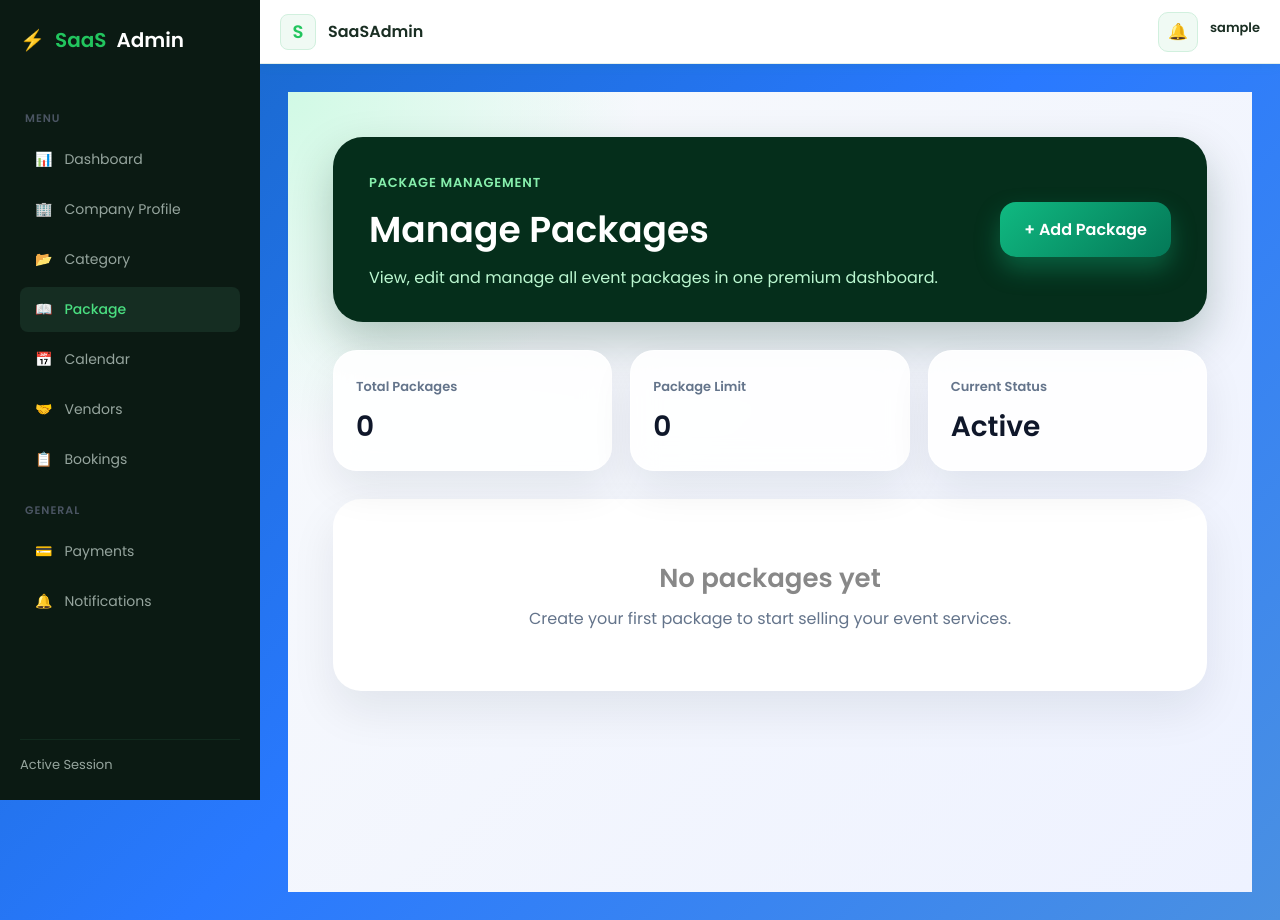
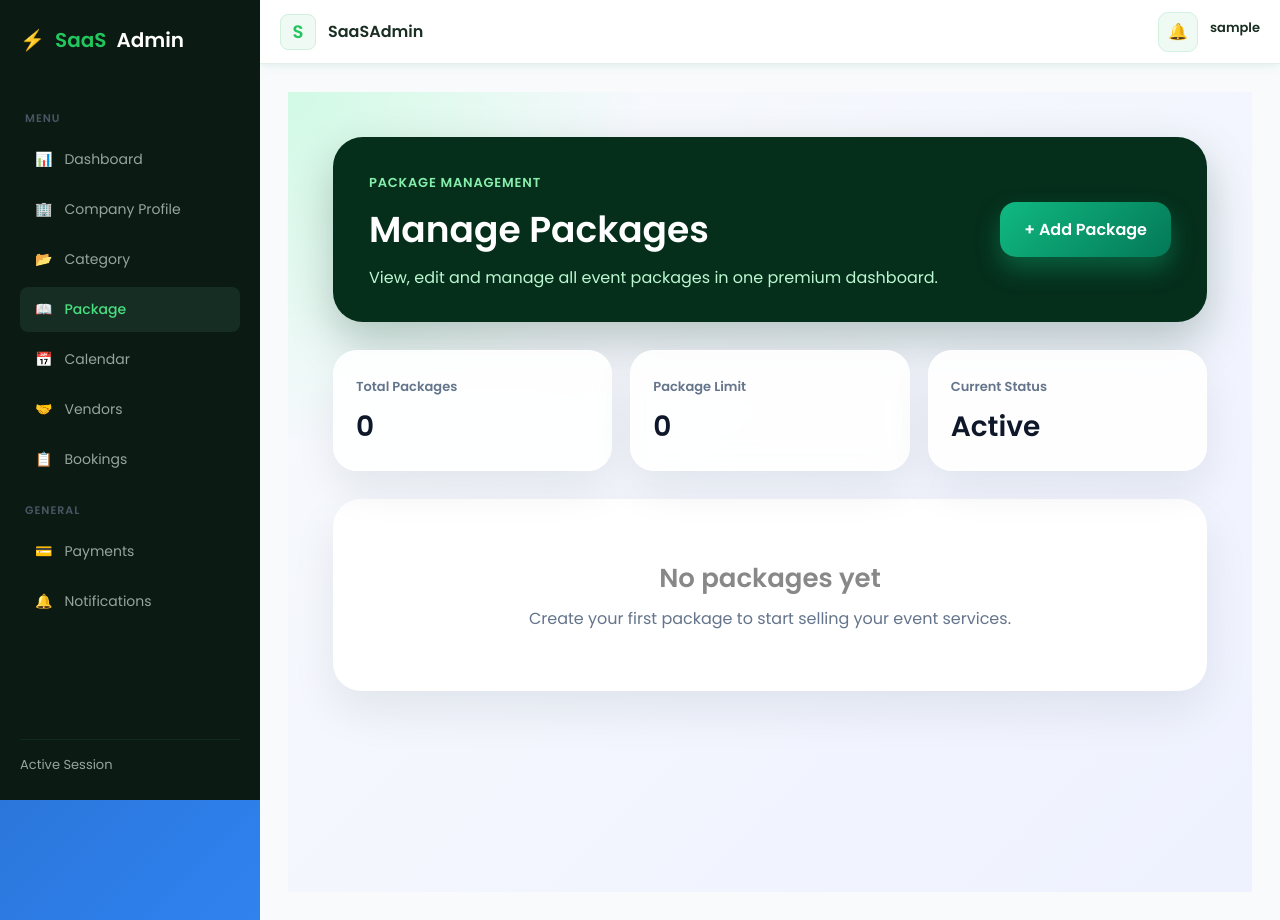
Before and after one commit to AliaSham/event_saas, a PHP site: page /admin/package/index.php in a window 1280 px wide. Run offline with PHP 8.4, Linux system fonts and the light colour scheme; the visitor is signed in with stand-in values (Sample User, id 1); data that the repository does not hold is empty.

Commit message:
fix blue background admin

```diff
--- a/admin/header.php
+++ b/admin/header.php
@@ -47,7 +47,7 @@ if ($company_id && isset($conn)) {
             --sidebar-text: #96a59e;
             --sidebar-active-bg: #152d22;
             --sidebar-active-text: #4ade80;
-            --body-bg: #f8f9fa;
+            --body-bg: linear-gradient(135deg,#1f5ca8,#2f80ed,#4f9df1);
             --card-bg: #ffffff;
             --text-main: #1f2937;
             --text-muted: #6b7280;
@@ -59,7 +59,7 @@ if ($company_id && isset($conn)) {
             margin: 0;
             padding: 0;
             font-family: 'Poppins', sans-serif;
-            background-color: var(--body-bg);
+            background: var(--body-bg);
             color: var(--text-main);
             display: flex;
             min-height: 100vh;
@@ -147,7 +147,13 @@ if ($company_id && isset($conn)) {
     flex: 1;
     display: flex;
     flex-direction: column;
+
     min-width: 0;
+    min-height: 100vh;
+
+    background: #f8fafc;
+
+    background-attachment: fixed;
 }
 
         /* TOP NAVBAR */
@@ -268,7 +274,14 @@ if ($company_id && isset($conn)) {
             pointer-events: auto;
         }
 
-        .content-body { padding: 28px; max-width: 1400px; width: 100%; box-sizing: border-box; }
+        .content-body {
+    padding: 28px;
+    max-width: 1400px;
+    width: 100%;
+    box-sizing: border-box;
+
+    flex: 1;
+}
 
         .page-inner-card {
             background: #ffffff;
--- a/assets/css/style.css
+++ b/assets/css/style.css
@@ -12,16 +12,10 @@ body{
 
     min-height:100vh;
 
-    background:linear-gradient(
-        135deg,
-        #1565C0,
-        #2979FF,
-        #4A90E2
-    );
+    overflow-y:auto;
+    overflow-x:hidden;
 
     font-family:'Poppins',sans-serif;
-
-    overflow-x:hidden;
 
 }
 
@@ -251,8 +245,10 @@ a {
 
 /* ===== AUTH (LOGIN / REGISTER) ===== */
 .auth-wrapper{
+
     min-height:100vh;
     width:100%;
+
     display:flex;
     justify-content:space-between;
     align-items:center;
@@ -267,20 +263,25 @@ a {
         #1677ff,
         #4aa3ff
     );
-
-    overflow:hidden;
+    background-repeat:no-repeat;
+    background-size:100% 100%;
+
 }
 
 .auth-left{
     color:white;
     width:45%;
+
+    padding-top:0;
 }
 
 .auth-left h1{
 
-    font-size:80px;
+    font-size:72px;
     font-weight:700;
     line-height:1.05;
+
+    margin-top:0;
     margin-bottom:25px;
     color:white;
     letter-spacing:-2px;
@@ -1609,3 +1610,32 @@ a {
     0 0 15px rgba(22,119,255,.20);
 
 }
+.auth-left,
+.auth-card{
+    position:relative;
+    z-index:2;
+}
+
+.auth-wrapper::before,
+.auth-wrapper::after{
+    z-index:1;
+}
+@media (min-height: 900px){
+
+    .auth-wrapper{
+        align-items:flex-start;
+    }
+
+}
+html,
+body{
+    min-height:100%;
+}
+
+.auth-wrapper{
+    min-height:100vh;
+}
+
+body{
+    background:#1677ff;
+}
--- a/auth/login.php
+++ b/auth/login.php
@@ -89,7 +89,10 @@ if ($_SERVER['REQUEST_METHOD'] == 'POST') {
 
     <div class="auth-left">
 
-   <h1>Event<br>SaaS</h1>
+   <h1>
+    Event<br>
+    SaaS
+    </h1>
 
     <h3>Your Complete Event Marketplace</h3>
 
```
Lines whose indentation alone changed are shown as unchanged.
